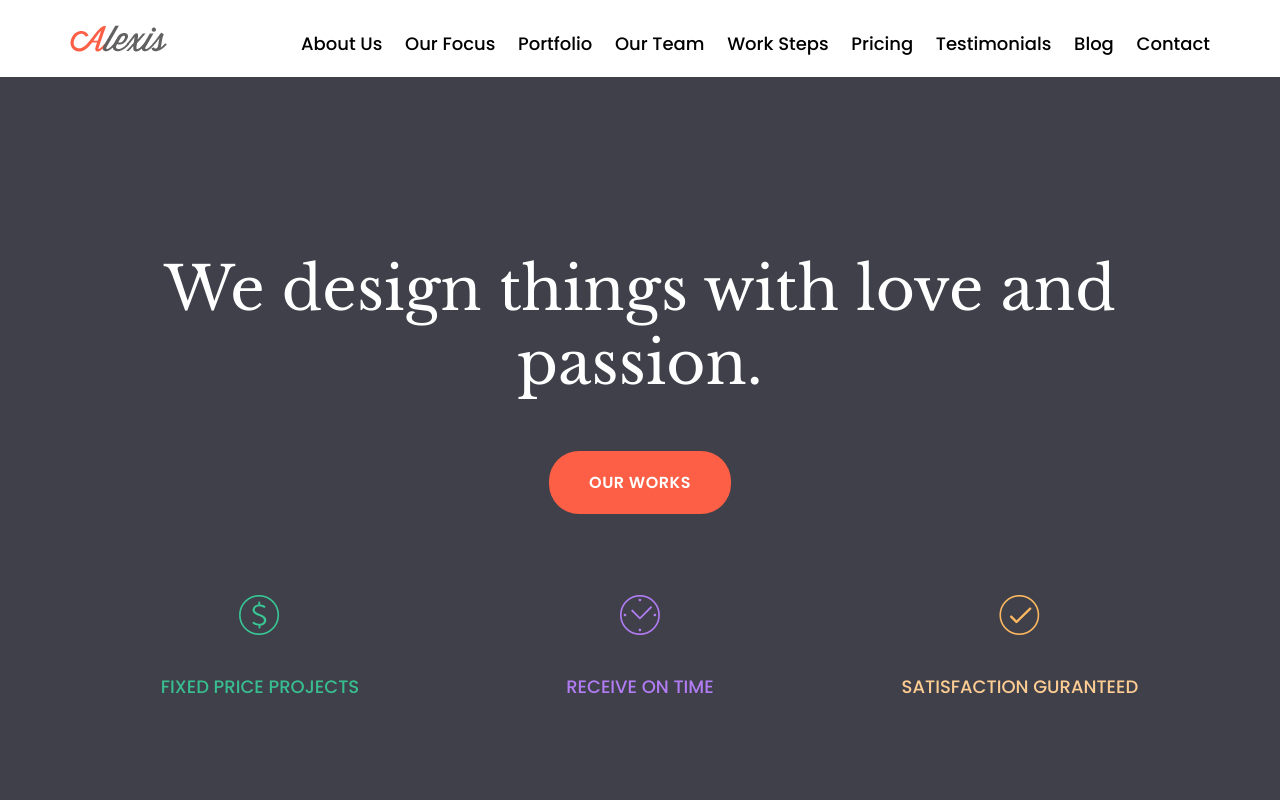
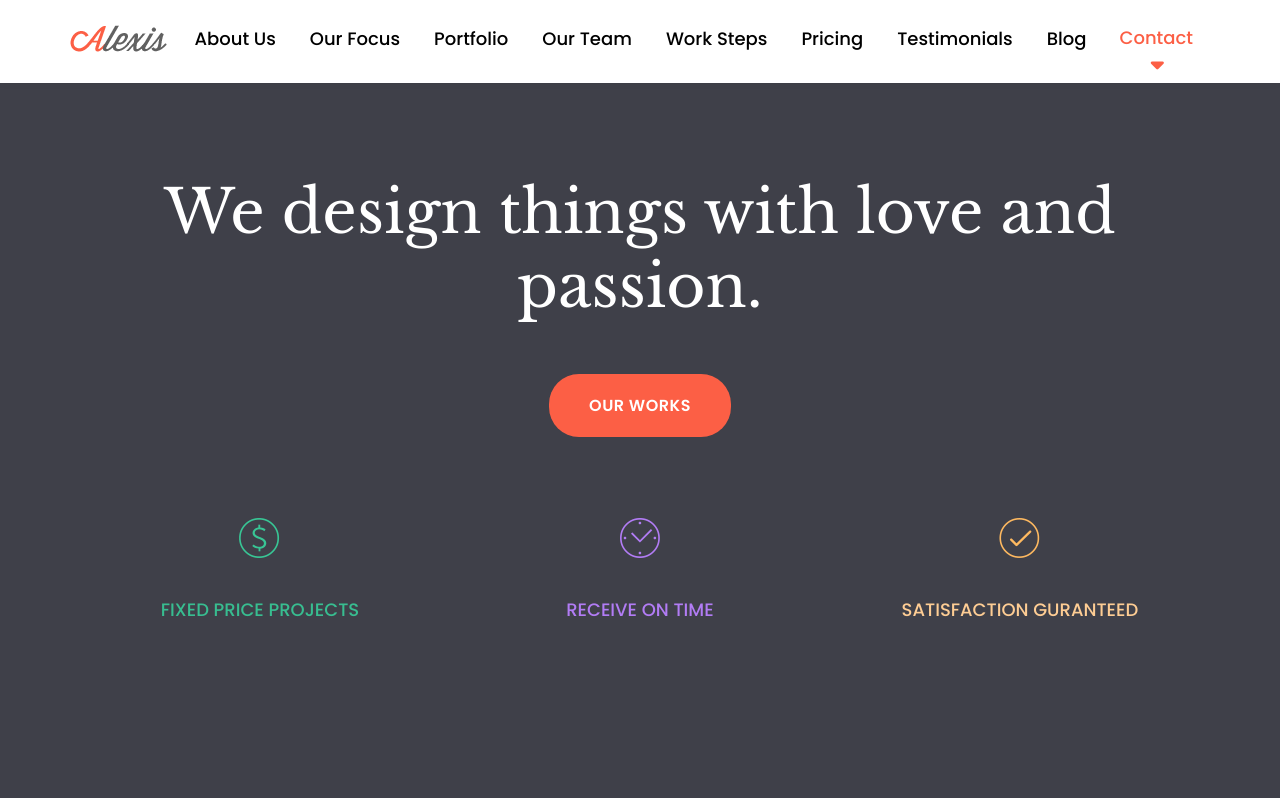
Before and after one commit to Madfinn/HomeTask, a plain HTML site: page HomeWork/HW20/index.html in a window 1280 px wide. Shown: the top 800 px of the page. Drawn offline with nearby package versions, Linux system fonts and the light colour scheme.

Commit message:
add SpyScroll

```diff
--- a/HomeWork/HW20/css/style.css
+++ b/HomeWork/HW20/css/style.css
@@ -122,16 +122,19 @@ section h2+p {
 /* ****************Header********************* */
 header {
 	background: #fff;
+	position: fixed;
+	box-shadow: 0 0 8px 0 rgba(0, 0, 0,.05);
+	z-index: 999;
 }
 
 .logo {
 	width: 8.55%;
-	padding: 25px 0;
+	padding-top: 25px;
 }
 
 /* ****************Navigation********************* */
 nav {
-	padding: 30px 0;
+	padding: 15px 0;
 	font: 500 1.8rem 'Poppins', sans-serif;
 	text-transform: capitalize;
 }
@@ -146,7 +149,7 @@ nav {
 
 .nav-items li {
 	display: inline-block;
-	padding-right: 18px;
+	/* padding-right: 18px; */
 }
 
 .nav-items li:last-child {
@@ -155,6 +158,39 @@ nav {
 
 .nav-items li>a {
 	color: #000;
+}
+
+/* ****************Scrollspy********************* */
+body {
+	position: relative;
+}
+
+.nav-items {
+	border-bottom: none;
+}
+
+.nav-items>li>a:hover  {
+	border: none;
+    background-color: #ff000066;
+    color: #fff;
+}
+
+.nav-tabs>li.active>a, .nav-tabs>li.active>a:focus, .nav-tabs>li.active>a:hover {
+    color: #FC5F45;
+    border: none;
+}
+
+.arrowDown {
+	text-align: center;
+	color: #fff;
+	font-size: 2.1rem;
+    line-height: 0;
+    margin-top: -7px;
+    margin-bottom: 7px;
+}
+
+.nav-tabs>li.active .arrowDown {
+	color: #FC5F45;
 }
 
 /* ****************Section main********************* */
--- a/HomeWork/HW20/index.html
+++ b/HomeWork/HW20/index.html
@@ -2,32 +2,32 @@
 <html lang="en">
 <head>
 	<meta charset="UTF-8">
-	<meta name="viewport" content="width=device-width, initial-scale=1.0">
+	<meta name="viewport" content="width=device-width, initial-scale=1">
 	<title>Alexis</title>
 	<link href="https://fonts.googleapis.com/css?family=Libre+Baskerville:400,700|Poppins:400,500,600,700|Sacramento" rel="stylesheet">
-	<link rel="stylesheet" href="css/normalize.css">
+	<link rel="stylesheet" href="https://maxcdn.bootstrapcdn.com/bootstrap/3.3.7/css/bootstrap.min.css" integrity="sha384-BVYiiSIFeK1dGmJRAkycuHAHRg32OmUcww7on3RYdg4Va+PmSTsz/K68vbdEjh4u" crossorigin="anonymous"> <!-- Bootstrap 3version -->
+	<script src="https://use.fontawesome.com/233040a0b8.js"></script>
 	<link rel="stylesheet" href="css/style.css">
 	<link rel="stylesheet" href="css/media.css">
-	<script src="https://use.fontawesome.com/233040a0b8.js"></script>
 </head>
-<body>
+<body  data-spy="scroll" data-target="#nav-menu">
 <!-- Header -->
 <header>
 	<div class="wrapper clearfix">
 		<div class="logo leftBlock"><a href="#"><img src="img/Alexis.png" alt="Logo Alexis"></a></div>
 		<!-- Navigation -->
-		<nav id="nav-menu" class="menu">
+		<nav id="nav-menu"  class="menu">
 			<span class="mobile-menu">Menu</span>
-			<ul class="nav-items rightBlock">
-				<li><a href="#section-one">About Us</a></li>
-				<li><a href="#section-two">Our Focus</a></li>
-				<li><a href="#section-three">Portfolio</a></li>
-				<li><a href="#section-four">Our Team</a></li>
-				<li><a href="#section-five">Work Steps</a></li>
-				<li><a href="#section-six">Pricing</a></li>
-				<li><a href="#section-seven">Testimonials</a></li>
-				<li><a href="#section-nine">Blog</a></li>
-				<li><a href="#contacts">Contact</a></li>
+			<ul class="nav-items rightBlock nav nav-tabs" role="tablist">
+				<li><a href="#section-one">About Us</a><span class="arrowDown"><i class="fa fa-caret-down" aria-hidden="true"></i></span></li>
+				<li><a href="#section-two">Our Focus</a><span class="arrowDown"><i class="fa fa-caret-down" aria-hidden="true"></i></span></li>
+				<li><a href="#section-three">Portfolio</a><span class="arrowDown"><i class="fa fa-caret-down" aria-hidden="true"></i></span></li>
+				<li><a href="#section-four">Our Team</a><span class="arrowDown"><i class="fa fa-caret-down" aria-hidden="true"></i></span></li>
+				<li><a href="#section-five">Work Steps</a><span class="arrowDown"><i class="fa fa-caret-down" aria-hidden="true"></i></span></li>
+				<li><a href="#section-six">Pricing</a><span class="arrowDown"><i class="fa fa-caret-down" aria-hidden="true"></i></span></li>
+				<li><a href="#section-seven">Testimonials</a><span class="arrowDown"><i class="fa fa-caret-down" aria-hidden="true"></i></span></li>
+				<li><a href="#section-nine">Blog</a><span class="arrowDown"><i class="fa fa-caret-down" aria-hidden="true"></i></span></li>
+				<li><a href="#contacts">Contact</a><span class="arrowDown"><i class="fa fa-caret-down" aria-hidden="true"></i></span></li>
 			</ul>
 		</nav>
 		<script>
@@ -525,6 +525,9 @@
 		</footer>
 	</div>
 </section>
+<script src="https://ajax.googleapis.com/ajax/libs/jquery/2.2.4/jquery.min.js"></script>
+<script src="https://maxcdn.bootstrapcdn.com/bootstrap/3.3.7/js/bootstrap.min.js" integrity="sha384-Tc5IQib027qvyjSMfHjOMaLkfuWVxZxUPnCJA7l2mCWNIpG9mGCD8wGNIcPD7Txa" crossorigin="anonymous"></script>
+<script src="js/main.js"></script>
 </body>
 <!-- Anna Golovenko 24.11.17 -->
 </html>
--- /dev/null
+++ b/HomeWork/HW20/js/main.js
@@ -0,0 +1,7 @@
+$(document).ready(function() {
+ $('.menu').find('a').on('click', function(e){
+  e.preventDefault();
+     var id  = $(this).attr('href'), top = $(id).offset().top;
+     $('body,html').animate({scrollTop: top}, 1000);
+ })
+});
```
